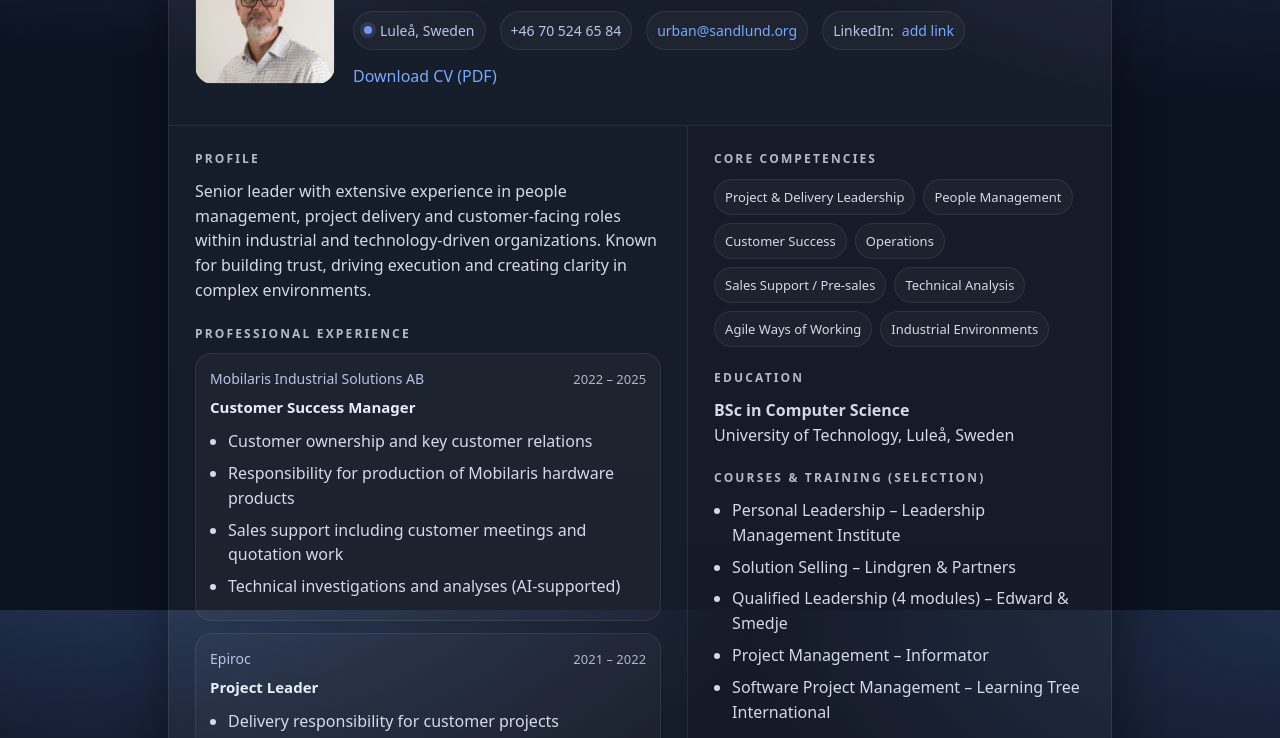
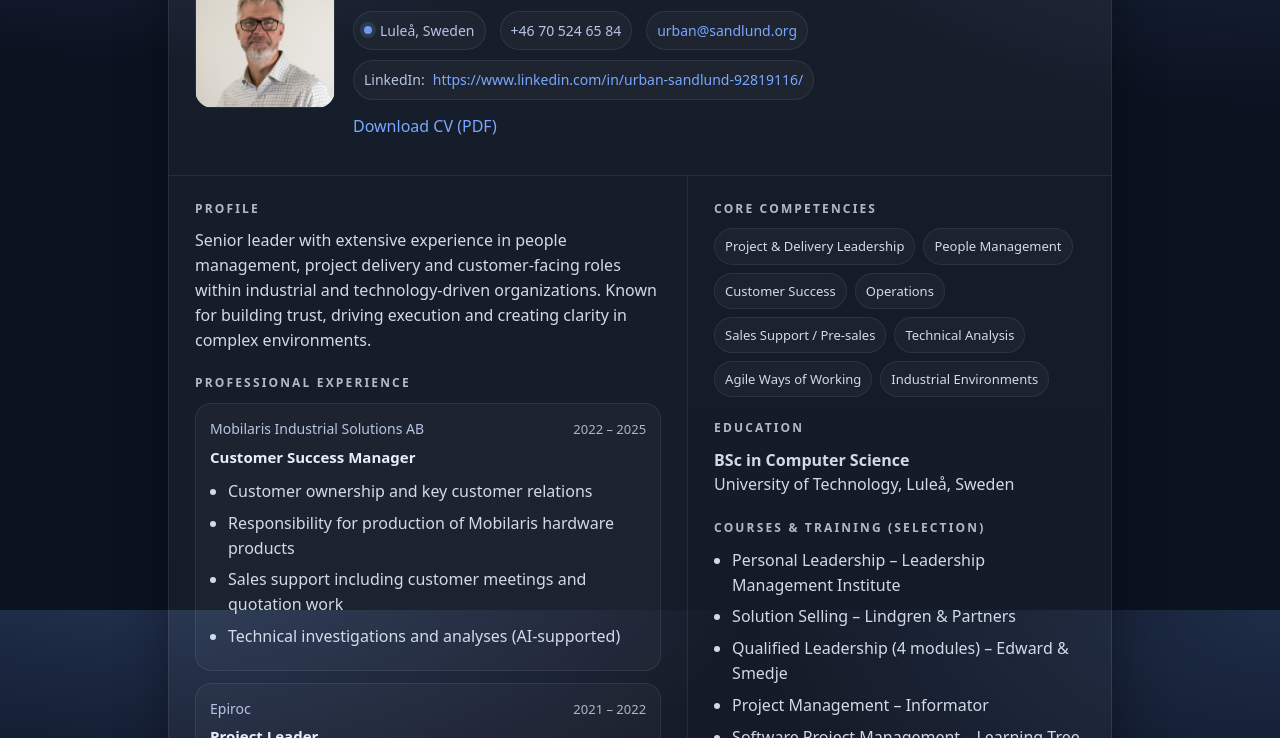
Before and after one commit to Urbs62/urbs62.github.io, a plain HTML site: page cv/index.html in a window 1280 px wide. Shown: the part 190-928 px from the top of the page. Drawn offline with Linux system fonts and the light colour scheme.

Commit message:
Update index.html

```diff
--- a/cv/index.html
+++ b/cv/index.html
@@ -194,7 +194,7 @@
             <span class="pill"><span class="dot"></span> Luleå, Sweden</span>
             <span class="pill">+46 70 524 65 84</span>
             <span class="pill"><a href="mailto:urban@sandlund.org">urban@sandlund.org</a></span>
-            <span class="pill">LinkedIn: <a href="#" title="Add your LinkedIn URL">add link</a></span>
+            <span class="pill">LinkedIn: <a href="#" title="Add your LinkedIn URL">https://www.linkedin.com/in/urban-sandlund-92819116/</a></span>
           </div>
 
           <p style="margin-top:14px;">
```
